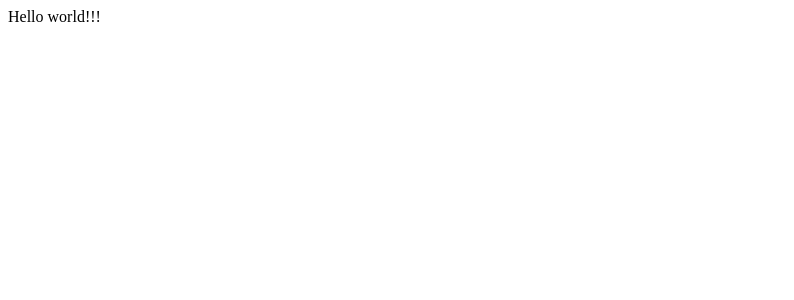
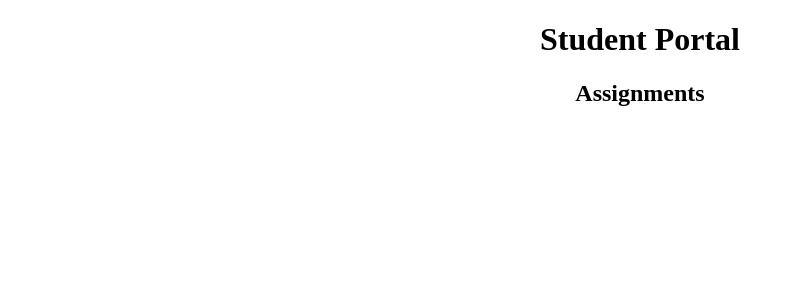
Before and after one commit to tanoso/student-portal, a Next.js app: page / in a window 1280 px wide. Shown: the top 300 px of the page, without its empty margins (0-794 px from the left). Built offline with nearby package versions, Linux system fonts and the light colour scheme.

Commit message:
First tests for Home and StudentAssignmentsTable

```diff
--- /dev/null
+++ b/jest.setup.js
@@ -0,0 +1,4 @@
+import Enzyme from 'enzyme';
+import Adapter from '@wojtekmaj/enzyme-adapter-react-17';
+
+Enzyme.configure({ adapter: new Adapter() });
--- /dev/null
+++ b/pages/components/StudentAssignmentsTable.js
@@ -0,0 +1,7 @@
+function StudentAssignmentsTable() {
+  return (
+      <h2 style={{ textAlign: 'center' }}>Assignments</h2>
+  );
+}
+
+export default StudentAssignmentsTable;
--- a/pages/index.js
+++ b/pages/index.js
@@ -1,3 +1,10 @@
-export default function Home({ studentAssignments }) {
-  return 'Hello world!!!';
+import StudentAssignmentsTable from './components/StudentAssignmentsTable'
+
+export default function Home() {
+  return (
+    <>
+      <h1 style={{ textAlign: 'center' }}>Student Portal</h1>
+      <StudentAssignmentsTable />
+    </>
+  );
 }
```
Also changed, not shown: package.json (+8 -0 lines), .babelrc (added), 2 other files (tests, documents, lock files or other folders).
